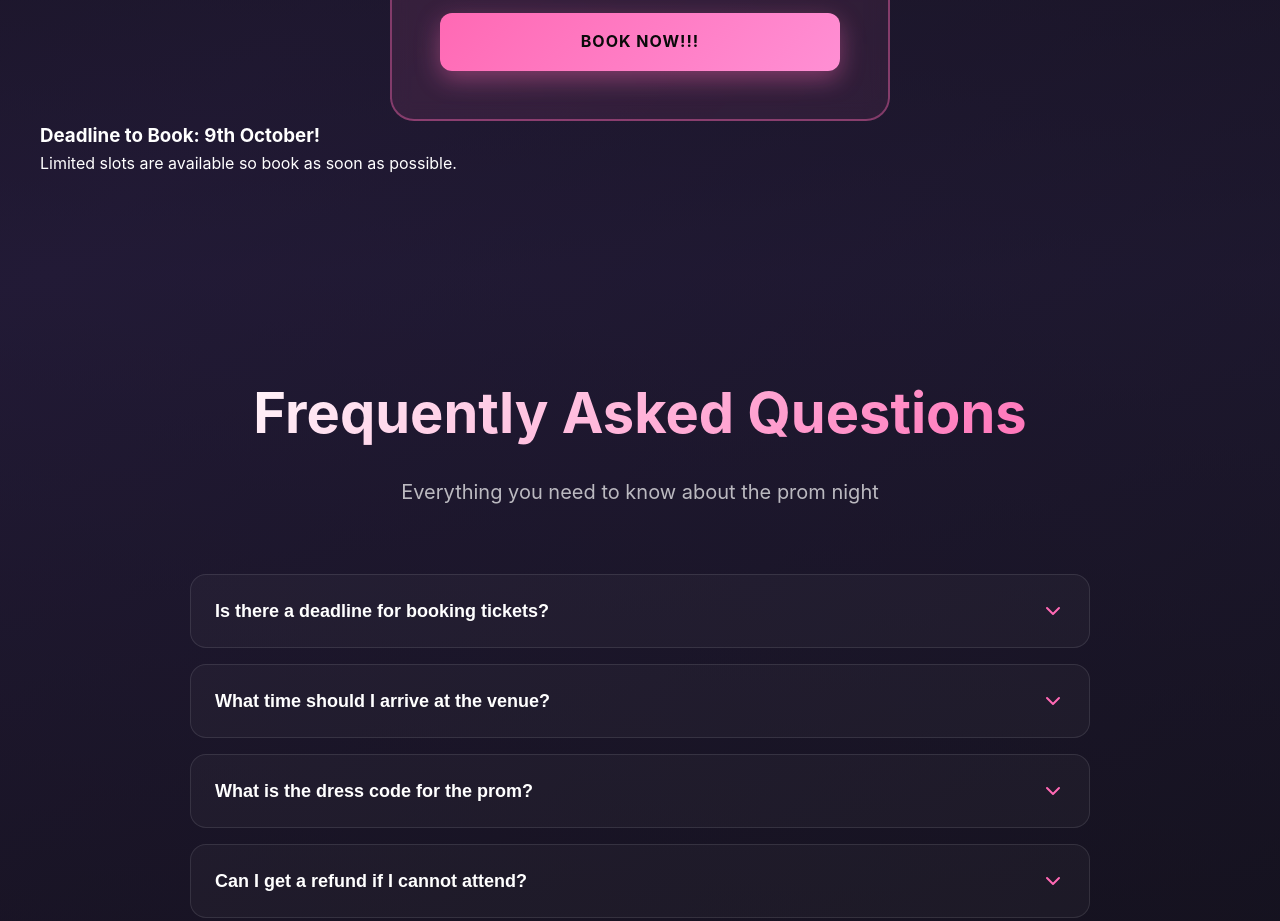
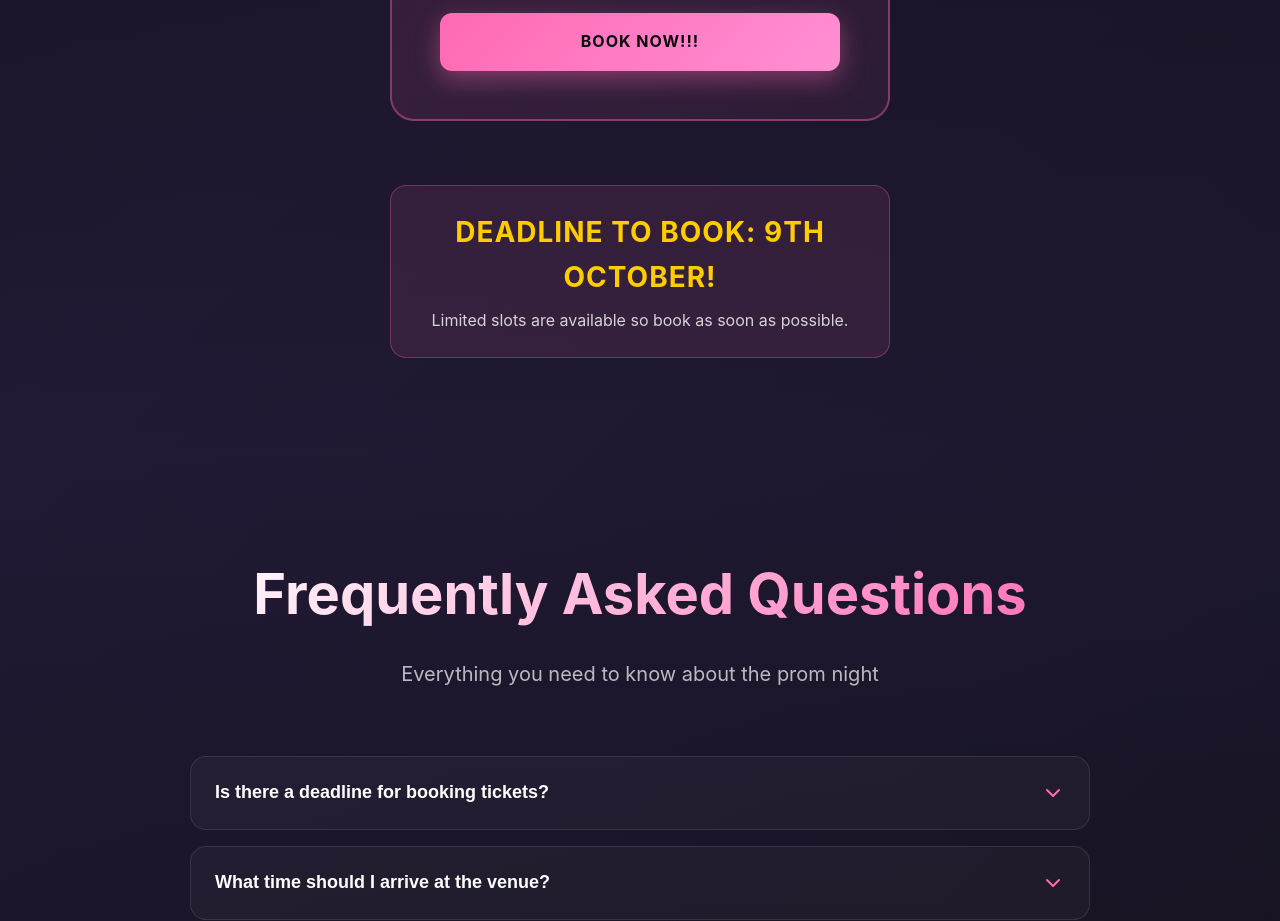
Before and after one commit to Architrb1795/prom, a React (Vite) app: page / in a window 1280 px wide. Shown: the part 3720-4641 px from the top of the page. Built offline with nearby package versions, Linux system fonts and the light colour scheme; the HTML template or start-up script is replaced by a standard one.

Commit message:
Updated Pricing.css

```diff
--- a/src/components/Pricing.css
+++ b/src/components/Pricing.css
@@ -250,3 +250,30 @@
 }
 
 /* --- END: OFFER STYLES --- */
+
+.deadline-notice {
+  text-align: center;
+  margin-top: 4rem; /* Space below the pricing card */
+  padding: 1.5rem;
+  background: rgba(255, 105, 180, 0.1); /* Subtle pink background */
+  border: 1px solid rgba(255, 105, 180, 0.3);
+  border-radius: 16px;
+  max-width: 500px; /* Matches the width of your card */
+  margin-left: auto;
+  margin-right: auto;
+}
+
+.deadline-title {
+  font-size: 1.75rem; /* Big font size */
+  font-weight: 700;   /* Bold */
+  color: #ffcc00;      /* Bright yellow/gold to grab attention */
+  text-transform: uppercase;
+  letter-spacing: 1px;
+  margin-bottom: 0.5rem;
+}
+
+.deadline-subtitle {
+  font-size: 1rem;
+  color: rgba(255, 255, 255, 0.8);
+  margin: 0;
+}
```
